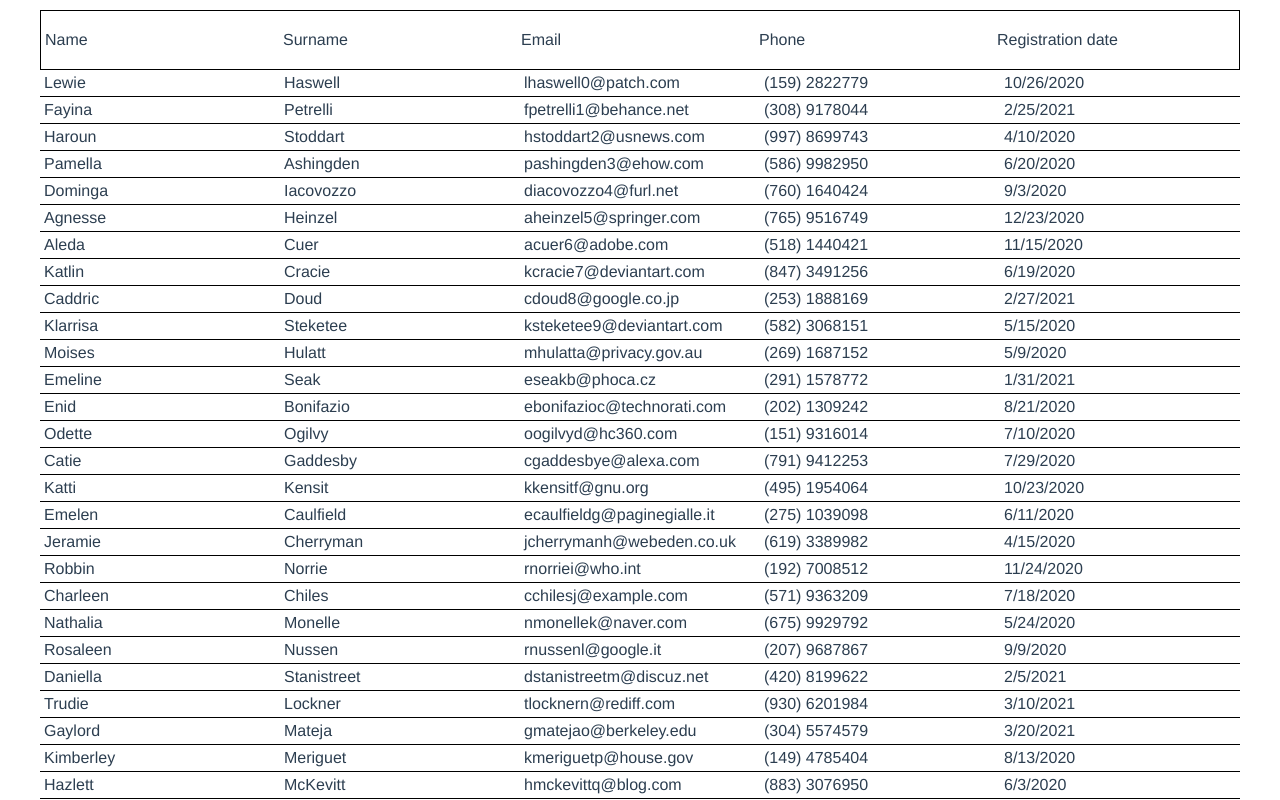
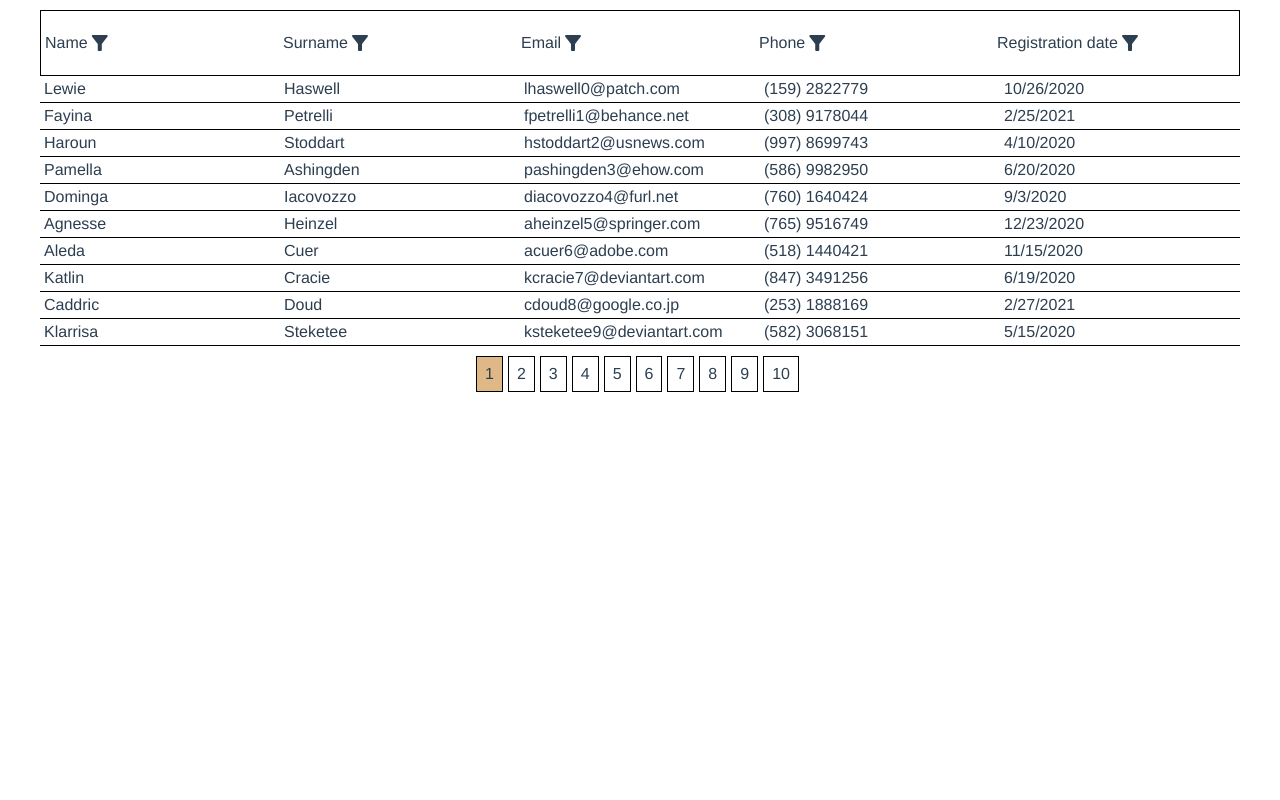
Before and after one commit to oty-git/table-of-people-data, a Vue app: page / in a window 1280 px wide. Shown: the top 800 px of the page. Built offline with nearby package versions, Linux system fonts and the light colour scheme; data requests are answered from the project's data file.

Commit message:
Added pagination and filter icons from material design.

```diff
--- a/package.json
+++ b/package.json
@@ -8,9 +8,15 @@
     "lint": "vue-cli-service lint"
   },
   "dependencies": {
+    "@ant-design/icons": "^4.6.2",
+    "@ant-design/icons-vue": "^6.0.1",
+    "ant-design-vue": "^1.7.4",
     "axios": "^0.21.1",
     "core-js": "^3.6.5",
+    "material-design-icons-iconfont": "^6.1.0",
     "vue": "^2.6.11",
+    "vue-material": "^1.0.0-beta-15",
+    "vue-material-design-icons": "^4.11.0",
     "vuex": "^3.6.2"
   },
   "devDependencies": {
--- a/public/index.html
+++ b/public/index.html
@@ -5,6 +5,8 @@
     <meta http-equiv="X-UA-Compatible" content="IE=edge">
     <meta name="viewport" content="width=device-width,initial-scale=1.0">
     <link rel="icon" href="<%= BASE_URL %>favicon.ico">
+      <link href="https://fonts.googleapis.com/icon?family=Material+Icons"
+            rel="stylesheet">
     <title><%= htmlWebpackPlugin.options.title %></title>
   </head>
   <body>
--- a/src/components/TableOfPeopleData.vue
+++ b/src/components/TableOfPeopleData.vue
@@ -1,25 +1,50 @@
 <template>
   <div class="tableOfPeopleData">
     <div class="header">
-      <p>Name</p>
-      <p>Surname</p>
-      <p>Email</p>
-      <p>Phone</p>
-      <p>Registration date</p>
+      <p>Name
+        <i class="material-icons">
+            filter_alt
+        </i>
+      </p>
+      <p>Surname
+        <i class="material-icons">
+          filter_alt
+        </i></p>
+      <p>Email
+        <i class="material-icons">
+          filter_alt
+        </i></p>
+      <p>Phone
+        <i class="material-icons">
+          filter_alt
+        </i></p>
+      <p>Registration date
+        <i class="material-icons">
+          filter_alt
+        </i></p>
     </div>
     <TableItem
-      v-for="item in people_data"
+      v-for="item in paginatedPeople"
       :key="item.id"
       :item_data="item"
     />
+    <div class="pagination">
+      <div class="page"
+           v-for="page in pages"
+           :key="page"
+           @click="pageClick(page)"
+           :class="{'page__selected': page === pageNumber}"
+      >{{page}}</div>
+    </div>
   </div>
+
 </template>
 
 <script>
-import TableItem from "./TableItem"
+import TableItem from "./TableItem";
 
 export default {
-name: "TableOfPeopleData",
+  name: "TableOfPeopleData",
   components: {TableItem},
   props: {
   people_data: {
@@ -28,6 +53,28 @@ name: "TableOfPeopleData",
       return []
     }
   }
+  },
+  data() {
+  return {
+    numberOfItems: 10,
+    pageNumber: 1
+  }
+},
+  computed: {
+  pages() {
+    return Math.ceil(this.people_data.length / 10);
+  },
+    paginatedPeople() {
+      let from = (this.pageNumber-1) * this.numberOfItems;
+      let to = from + this.numberOfItems;
+      return this.people_data.slice(from, to);
+
+    }
+  },
+  methods: {
+    pageClick(page) {
+      this.pageNumber = page;
+    }
   }
 }
 </script>
@@ -46,7 +93,32 @@ name: "TableOfPeopleData",
 }
 
 .header p {
+  display: flex;
+  align-items: center;
   flex-basis: 20%;
   text-align: left;
 }
+
+.pagination {
+  display: flex;
+  flex-wrap: wrap;
+  justify-content: center;
+  margin-top: 10px;
+}
+
+.page {
+  padding: 8px;
+  border: solid 1px black;
+  margin-right: 5px;
+}
+
+.page:hover {
+  background: burlywood;
+  cursor: pointer;
+}
+.page__selected {
+  background: burlywood;
+  cursor: pointer;
+}
+
 </style>
--- a/src/main.js
+++ b/src/main.js
@@ -1,6 +1,9 @@
 import Vue from "vue";
 import App from "./App.vue";
 import store from "./vuex/store";
+// import { Filter } from "@ant-design/icons-vue";
+//
+// Vue.component(Filter.name, Filter);
 
 Vue.config.productionTip = false;
 
```
Also changed, not shown: 1 other file (tests, documents, lock files or other folders).
